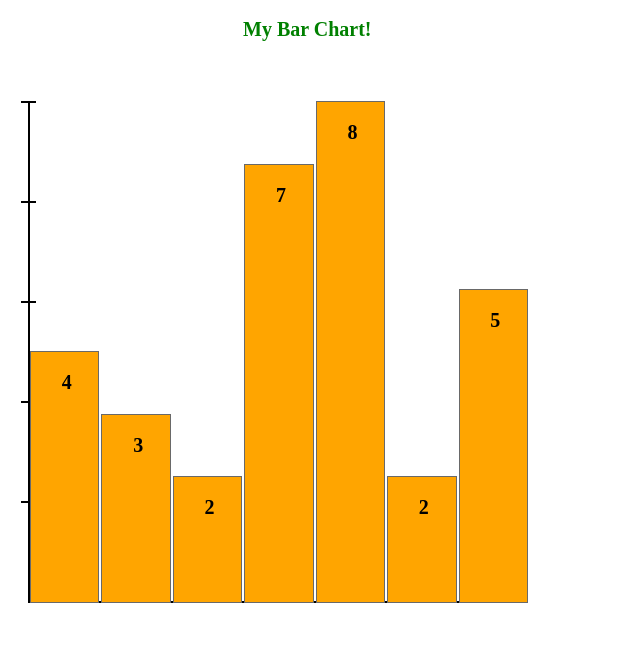
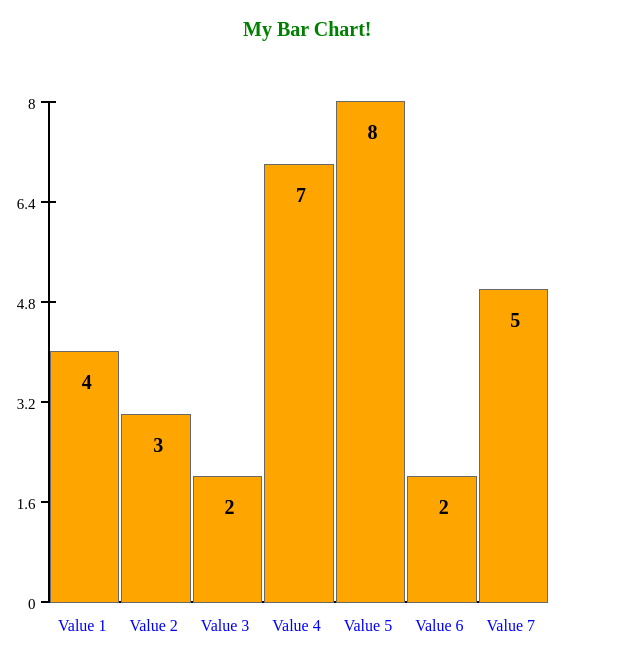
Before and after one commit to Arshya-S/Bar-Chart, a website: page index.html in a window 1280 px wide. Shown: the part 48-718 px from the top of the page, without its empty margins (0-640 px from the left). Drawn offline with nearby package versions, Linux system fonts and the light colour scheme.

Commit message:
finished off y-axis tick values

```diff
--- a/main.css
+++ b/main.css
@@ -5,21 +5,17 @@
   color: black;
   font-weight: bold;
   font-family: 'Times New Roman', Times, serif;
-
-
 }
-
 
 .chart_body {
   position: relative;
 
 }
 
-
 .h_line {
   position: relative;
+  left: 40;
 
-  left: 20;
   height: 1.5px;
   width: 1px;
   background: black;
@@ -28,8 +24,7 @@
 
 .v_line {
   position: relative;
-
-  left: 20;
+  left: 40;
   height: 1px;
   width: 1.5px;
   background: black;
@@ -40,6 +35,12 @@
   height: 2px;
   width: 15px;
   background: black;
+}
+
+.tickValue {
+  position: absolute;
+  font-size: 15px;
+  color: black;
 }
 
 .bar {
@@ -69,3 +70,9 @@
   border: 1.5px solid;
   border-color: dimgray;
 }
+
+
+.label {
+  position: absolute;
+
+}
--- a/main.js
+++ b/main.js
@@ -1,11 +1,12 @@
 $(document).ready(function(){
 
   // function that creates the axis of the chart
-  const createAxis = function (options,element) {
+  const createAxis = function (options,element,data) {
 
     // create div for vertical line and set height
     const vLine = $('<div>').addClass('v_line')
     vLine.css('height', options.chartHeight);
+
 
     $(element).append(vLine);
 
@@ -14,11 +15,21 @@ $(document).ready(function(){
     hLine.css('width', options.chartWidth);
     $(element).append(hLine);
 
-    // create ticks on the y-axis
+    // create ticks on the y-axis and values for the ticks
     let interval = options.chartHeight / options.tickCount;
-    for (let i = 0; i < options.tickCount; i++) {
+    let maxValue = Math.max(...data);
+    let tickValueCount = maxValue / options.tickCount;
+
+
+    for (let i = options.tickCount; i >= 0; i--) {
       let tick = $('<div>').addClass('tick').css('top', i * interval + 'px').css('left', '-7.5px');
       $(vLine).append(tick);
+
+      let tickValue = $('<p>').addClass('tickValue');
+      tickValue.text(-((i - options.tickCount) * tickValueCount).toFixed(2));
+      tickValue.css('top', -20);
+      tickValue.css('right', 20);
+      $(tick).append(tickValue);
     }
   }
 
@@ -75,6 +86,24 @@ $(document).ready(function(){
   }
 
 
+  // function for creating labels for the data values
+  const insertLabel = function (data,options) {
+    let maxValue = Math.max(...data);
+    let division = options.chartWidth / data.length;
+
+    for (let i = 0; i < data.length; i++) {
+      let label = $('<p>').addClass('label');
+      label.text('Value ' + (i+1));
+      label.css('color', options.labelColor);
+      label.css('left', (i * division) + 10);
+      label.css('top', 0);
+      $('.h_line').append(label);
+    }
+
+
+  }
+
+
   // function that calls all other functions and creates the bar chart
   // appends all features to the user defined html element by appending a div to it
   const drawBarChart = function (data, options, element) {
@@ -97,11 +126,13 @@ $(document).ready(function(){
     const chartBody = $('<div>').addClass('chart_body');
     $(element).append(chartBody);
 
-    createAxis(options, '.chart_body');
+    createAxis(options, '.chart_body',data);
 
     barColor(data,options);
 
     insertValues(data,options);
+
+    insertLabel(data,options);
   }
 
 
@@ -109,7 +140,7 @@ $(document).ready(function(){
   // Test Code:
   let element = '#reference';
   let data = [4,3,2,7,8,2,5];
-  let options = {chartWidth:500, chartHeight:500, tickCount: 5, valuePosition: 'top', barColor: 'orange', barSpacing: 4, title: 'My Bar Chart!', titleColor: 'green', titleSize: '20'};
+  let options = {chartWidth:500, chartHeight:500, tickCount: 5, valuePosition: 'top', barColor: 'orange', barSpacing: 4, title: 'My Bar Chart!', titleColor: 'green', titleSize: '20', labelColor: 'blue'};
 
   drawBarChart(data,options,element);
 
```
